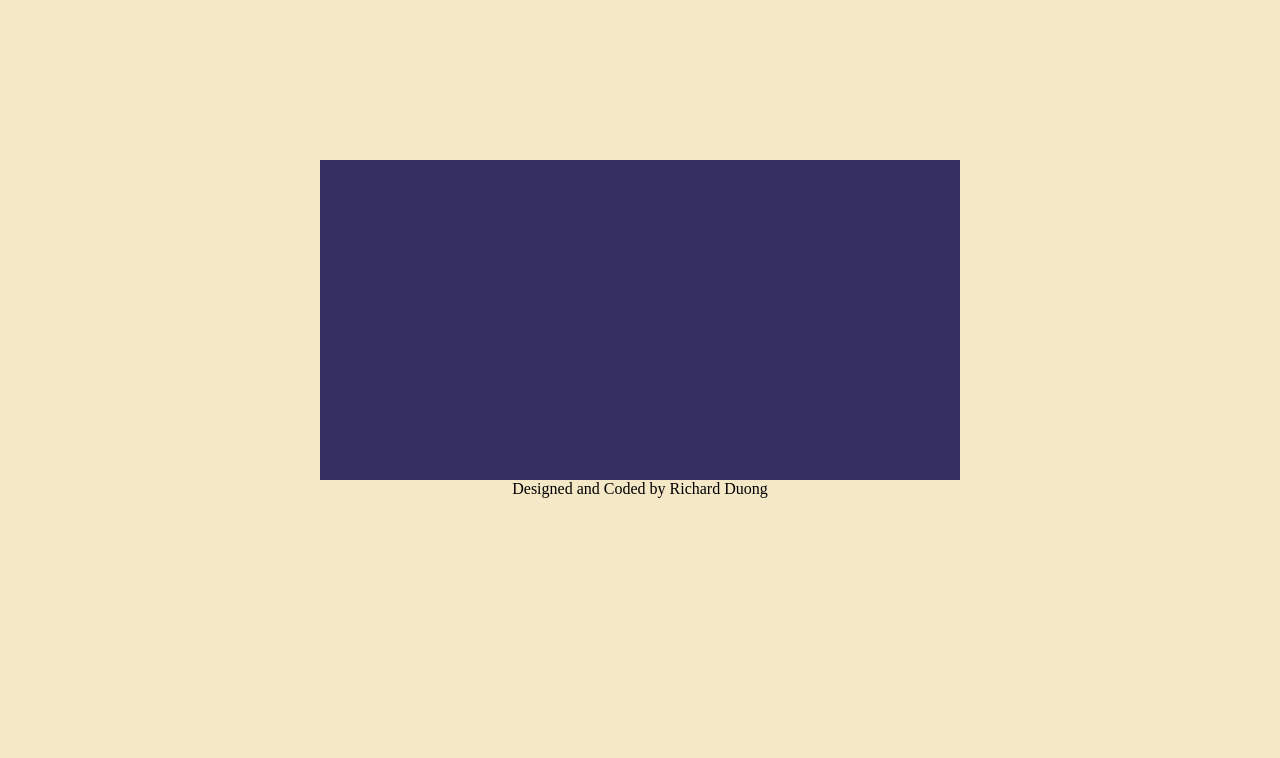
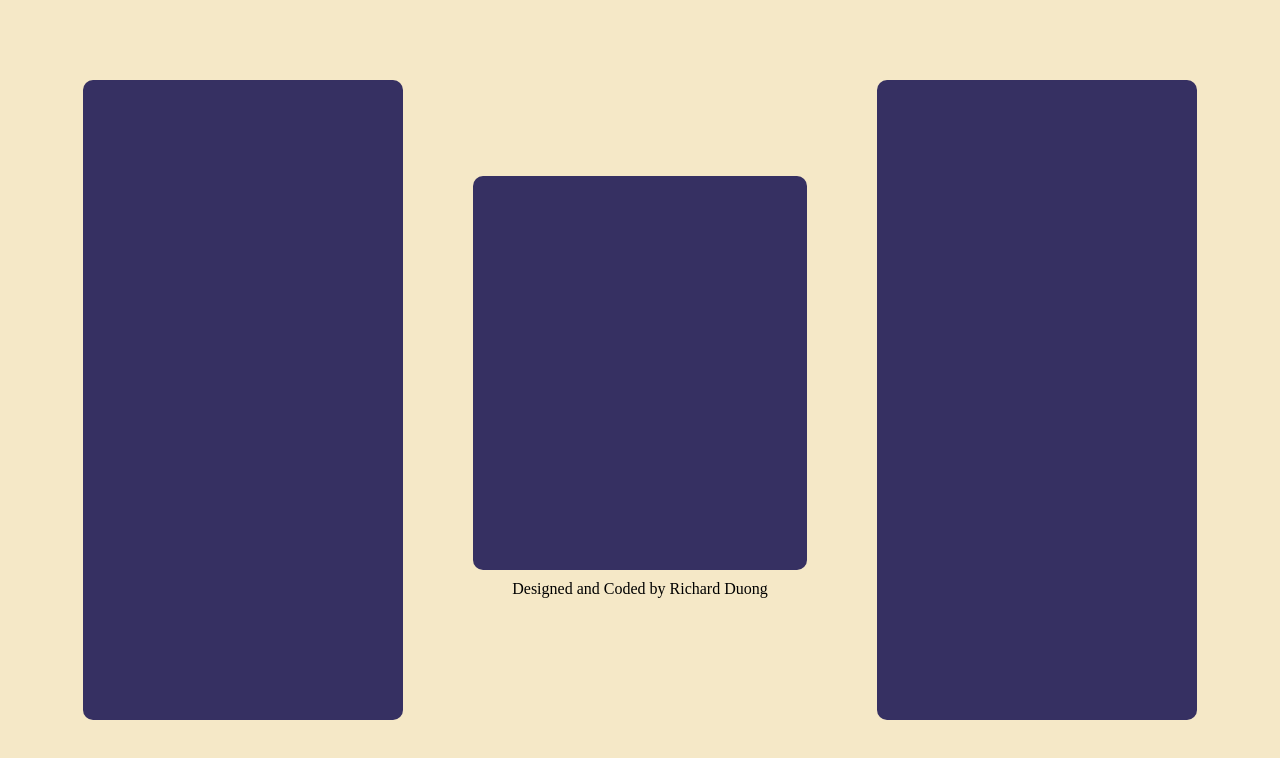
Before and after one commit to RichardThienDuong/Studies, a plain HTML site: page smallProjects/Calculator/index.html in a window 1280 px wide. Drawn offline with Linux system fonts and the light colour scheme.

Commit message:
calculator project work

```diff
--- a/smallProjects/Calculator/index.html
+++ b/smallProjects/Calculator/index.html
@@ -9,11 +9,19 @@
 </head>
 <body>
 <div class="everything" >
-    <div class="calculator" >
+    <div class="info-box">
 
     </div>
-    <div class="author" >
-        Designed and Coded by Richard Duong
+    <div class="main-box" >
+        <div class="calculator" >
+
+        </div>
+        <div class="author" >
+            Designed and Coded by Richard Duong
+        </div>
+    </div>
+    <div class="history-box" >
+
     </div>
 </div>
 </body>
--- a/smallProjects/Calculator/styles.css
+++ b/smallProjects/Calculator/styles.css
@@ -36,7 +36,7 @@ html, body {
     /* enables the use of Flexbox propteries */
     display: flex;
     /* flows the direction of the items by columns than rows */
-    flex-direction: column;
+    flex-direction: row;
     /* Centers the flex items inside horizontally  */
     justify-content: center;
     /* Centers the flex items inside vertically  */
@@ -45,14 +45,43 @@ html, body {
     height: 100vh;
 }
 
+.info-box {
+    width: 25%;
+    height: 80%;
+    background-color: #363062;
+    margin: 0% 3% 0% 3%;
+    border-radius: 10px;
+}
+
+.history-box {
+    width: 25%;
+    height: 80%;
+    background-color: #363062;
+    margin: 0% 3% 0% 3%;
+    border-radius: 10px;
+}
+
+.main-box {
+    display: flex;
+    flex-direction: column;
+    justify-content: center;
+    align-items: center;
+    width: 25%;
+    height: 100%;
+    background-color: #F5E8C7;
+    margin: 0% 3% 0% 3%;
+}
+
 .calculator {
-    width: 50%;
+    width: 334px;
     background-color: #363062;
-    height: 40%;
+    height: 394px;
+    border-radius: 10px;
 }
 
 .author {
-    width: 50%;
-    height: 20%;
+    width: 334px;
+    height: 44px;
     text-align: center;
+    margin-top: 10px;
 }
```
